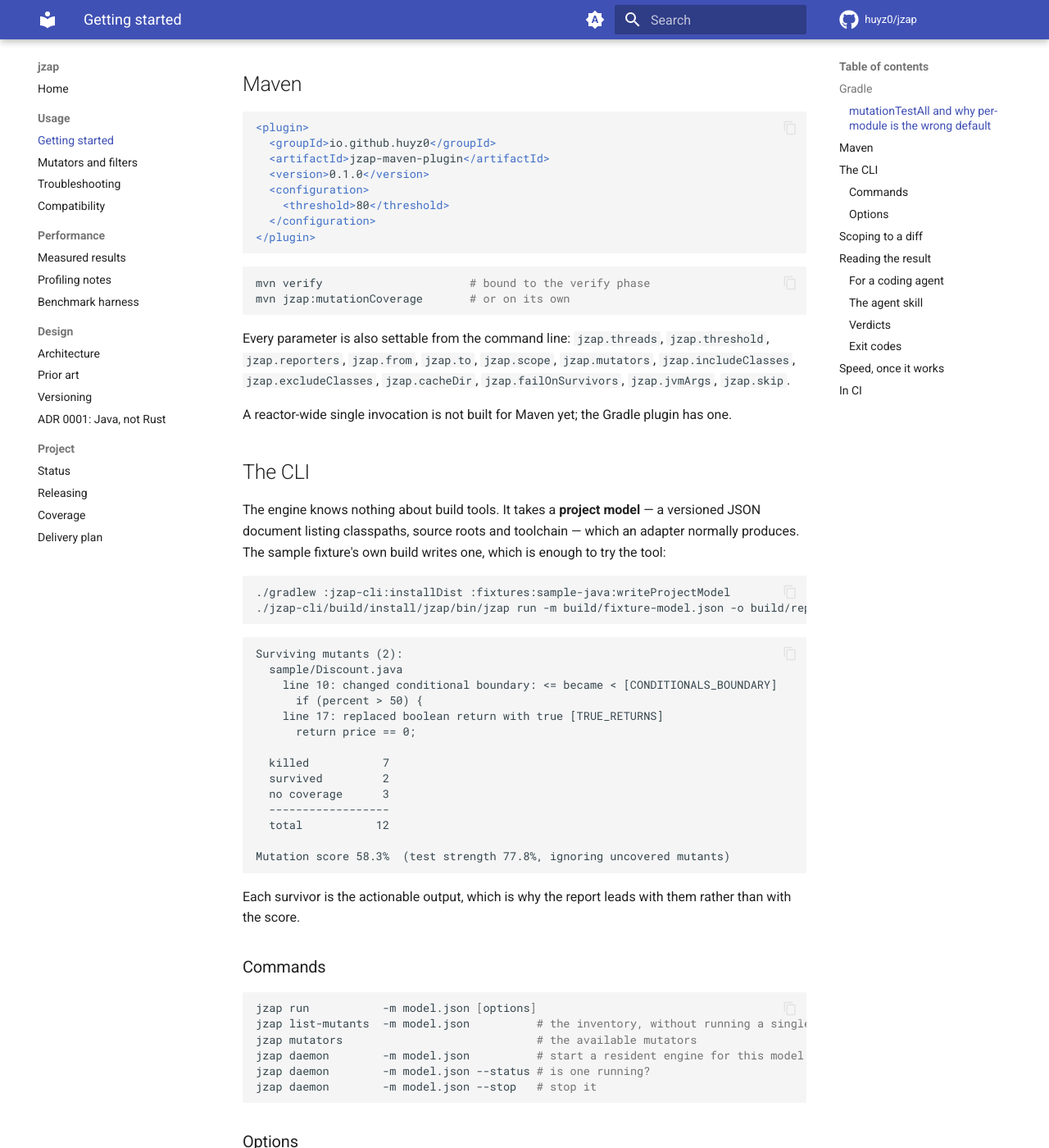
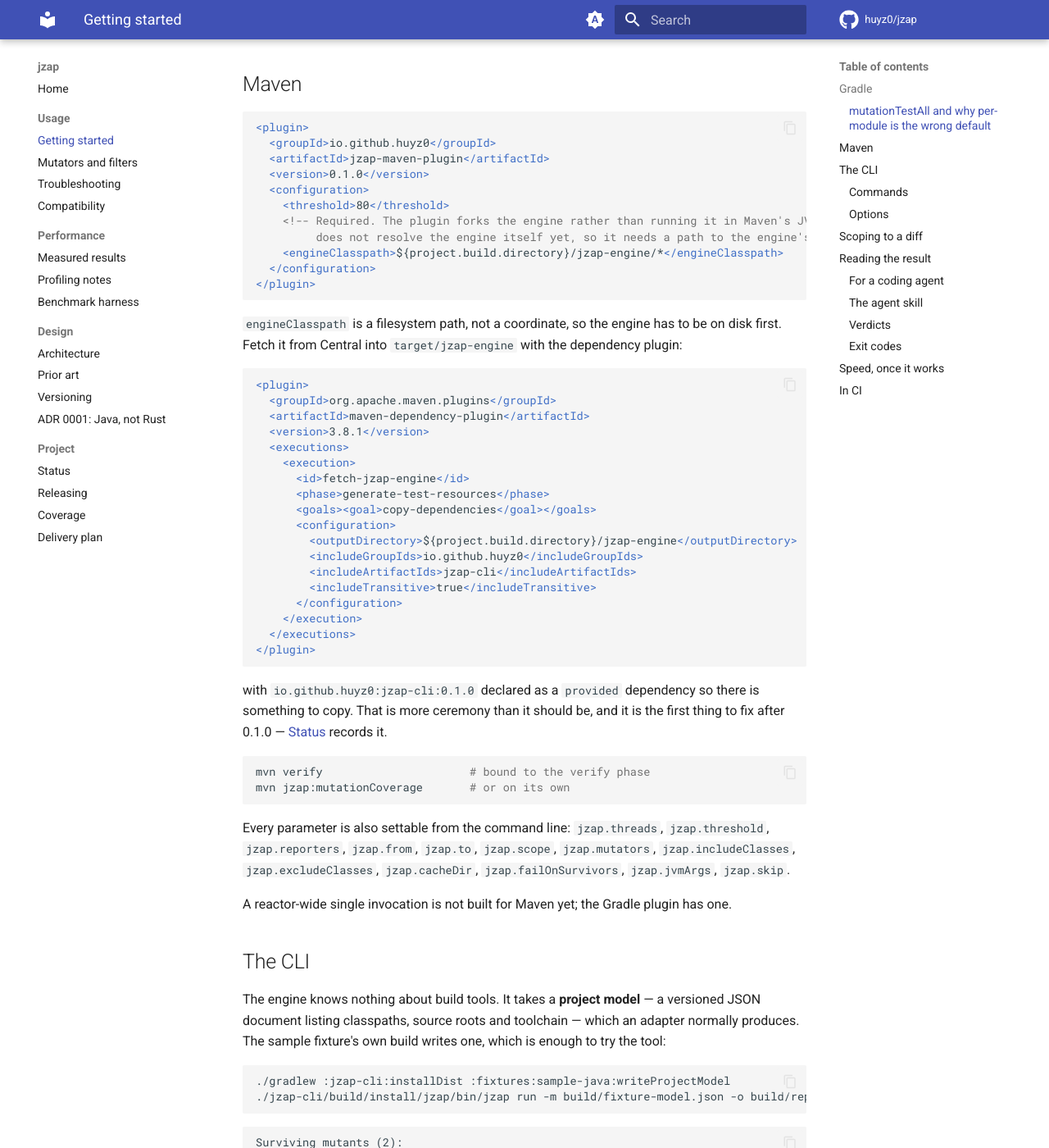
Before and after one commit to huyz0/jzap, an MkDocs documentation site: the page built from docs/usage.md, in a window 1280 px wide and 1400 px high, scrolled down 1447 px. Shown: the whole window at 82% size. Built offline with MkDocs 1.6.1 and Material for MkDocs 9.7.7, drawn with Linux system fonts in a browser that asks for light colours; comment, search, counter and statistics services are not loaded.

Commit message:
Document the Maven configuration that actually works
jzap-maven-plugin 0.1.0 is on Central and the documented way to use it did not
work. engineClasspath is a required parameter and neither the README nor
usage.md mentioned it, so a user copying either got "parameters
'engineClasspath' for goal mutationCoverage are missing or invalid" -- an error
about a parameter the docs never named.

The mojo's own javadoc explains why it is required: "until the engine is
published, there is nothing for the plugin to fetch". The engine is published
now, so the reason has expired, but the parameter has not. Making the mojo
resolve io.github.huyz0:jzap-cli through Maven's resolver is recorded in
status.md as the first thing to fix after 0.1.0; the Gradle plugin already takes
an engineVersion and resolves it.

Until then the docs show the ceremony that works rather than the shape that
would be nicer: copy-dependencies into target/jzap-engine and point
engineClasspath at it. That was run, not written -- the published plugin against
a fresh project with every engine jar resolved from Central, 22 of them,
producing 6 mutants, 4 killed and 2 survived. Nothing local was involved.

Co-Authored-By: Claude Opus 5 <noreply@anthropic.com>

````diff
--- a/docs/usage.md
+++ b/docs/usage.md
@@ -75,9 +75,40 @@ Maven has no reactor-wide equivalent yet.
   <version>0.1.0</version>
   <configuration>
     <threshold>80</threshold>
+    <!-- Required. The plugin forks the engine rather than running it in Maven's JVM, and it
+         does not resolve the engine itself yet, so it needs a path to the engine's jars. -->
+    <engineClasspath>${project.build.directory}/jzap-engine/*</engineClasspath>
   </configuration>
 </plugin>
 ```
+
+`engineClasspath` is a filesystem path, not a coordinate, so the engine has to be on disk first.
+Fetch it from Central into `target/jzap-engine` with the dependency plugin:
+
+```xml
+<plugin>
+  <groupId>org.apache.maven.plugins</groupId>
+  <artifactId>maven-dependency-plugin</artifactId>
+  <version>3.8.1</version>
+  <executions>
+    <execution>
+      <id>fetch-jzap-engine</id>
+      <phase>generate-test-resources</phase>
+      <goals><goal>copy-dependencies</goal></goals>
+      <configuration>
+        <outputDirectory>${project.build.directory}/jzap-engine</outputDirectory>
+        <includeGroupIds>io.github.huyz0</includeGroupIds>
+        <includeArtifactIds>jzap-cli</includeArtifactIds>
+        <includeTransitive>true</includeTransitive>
+      </configuration>
+    </execution>
+  </executions>
+</plugin>
+```
+
+with `io.github.huyz0:jzap-cli:0.1.0` declared as a `provided` dependency so there is something to
+copy. That is more ceremony than it should be, and it is the first thing to fix after 0.1.0 —
+[Status](status.md) records it.
 
 ```bash
 mvn verify                      # bound to the verify phase
````
Also changed, not shown: README.md (+3 -0 lines), docs/status.md (+5 -0 lines).
